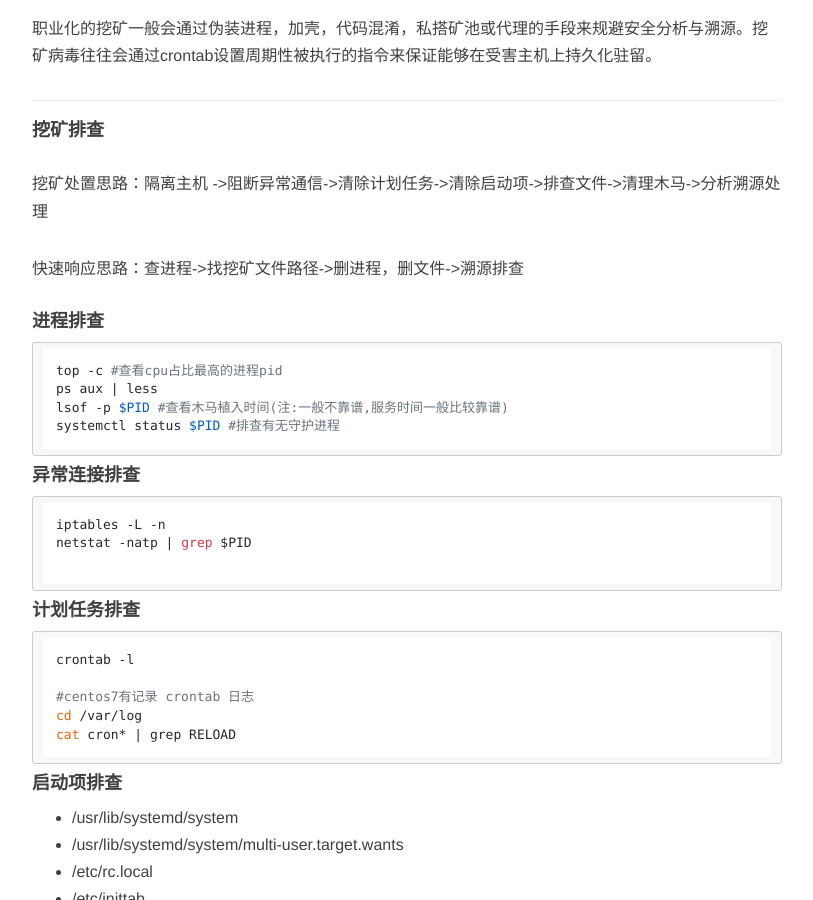
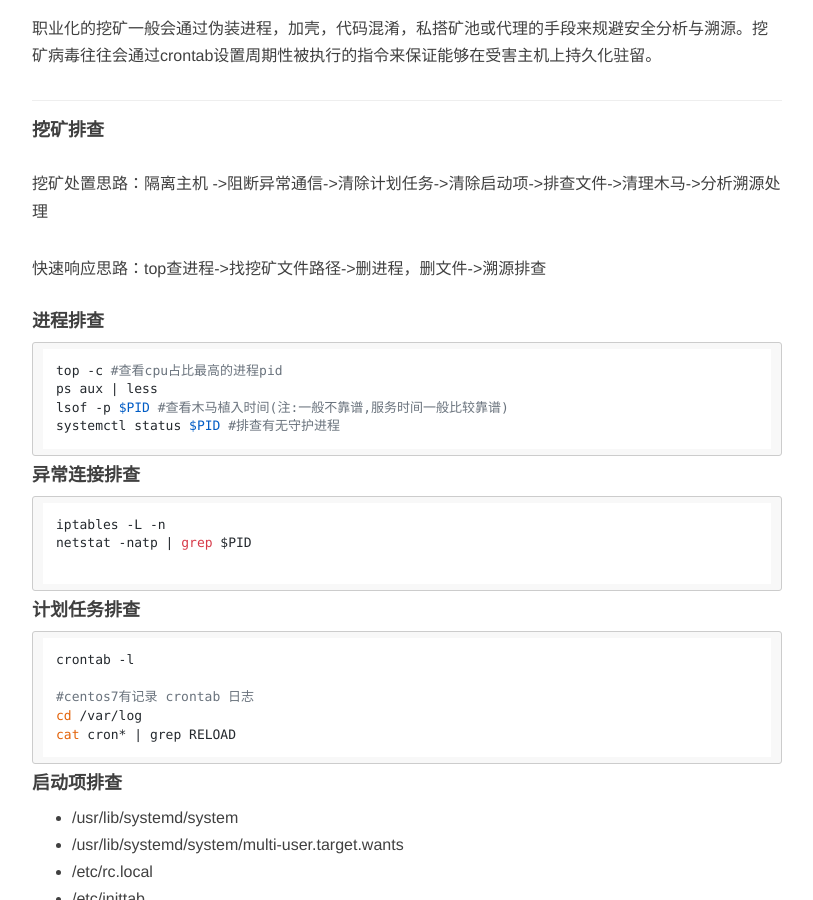
Before and after one commit to kerno-yep/kerno-yep.github.io, a Jekyll site: the page built from _posts/2022-09-14-linux应急.md, in a window 1280 px wide and 900 px high, scrolled down 9741 px. Shown: the whole window, without its empty margins (233-1046 px from the left). Built offline with Jekyll 4.4.1, drawn with Linux system fonts in a browser that asks for light colours; nearby versions of some CDN libraries; comment, search, counter and statistics services are not loaded; some of the changed text lies outside the part shown.

Commit message:
modified:   "_posts/2022-09-02-\344\277\241\346\201\257\346\224\266\351\233\206.md" 	modified:   "_posts/2022-09-14-linux\345\272\224\346\200\245.md" 	modified:   _posts/2022-10-01-thinkphp5_RCE.md 	modified:   tips.md

```diff
--- a/_posts/2022-09-14-linux应急.md
+++ b/_posts/2022-09-14-linux应急.md
@@ -510,7 +510,7 @@ echo ---------------------运行完毕------------------------
 
 挖矿处置思路：隔离主机 ->阻断异常通信->清除计划任务->清除启动项->排查文件->清理木马->分析溯源处理
 
-快速响应思路：查进程->找挖矿文件路径->删进程，删文件->溯源排查
+快速响应思路：top查进程->找挖矿文件路径->删进程，删文件->溯源排查
 
 #### 进程排查
 
```
Also changed, not shown: other parts of _posts/2022-09-14-linux应急.md (+4 -0 lines), _posts/2022-09-02-信息收集.md (+2 -0 lines), _posts/2022-10-01-thinkphp5_RCE.md (+2 -0 lines), tips.md (+2 -0 lines).
